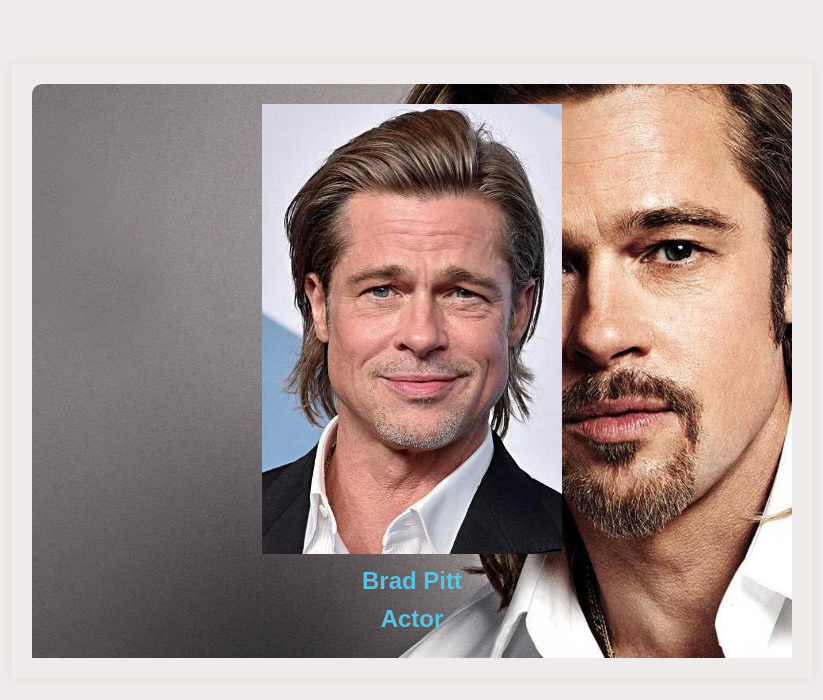
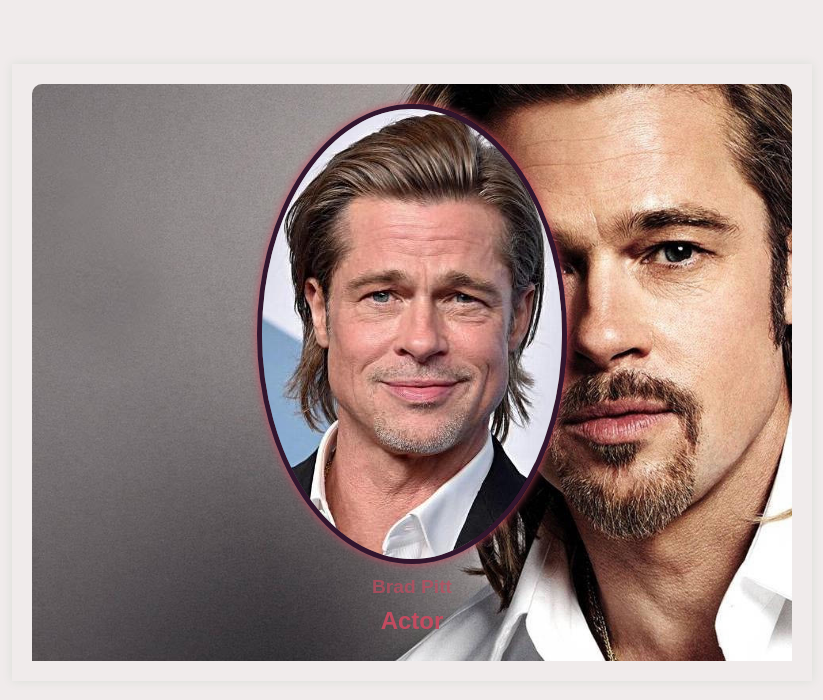
Before and after one commit to rcanifru/CLASE3-LUNES24, a plain HTML site: page index.html in a window 1280 px wide. Shown: the whole page, without its empty margins (228-1051 px from the left). Drawn offline with Linux system fonts and the light colour scheme; a web font is replaced by a local one.

Commit message:
CSS para etiqueta

```diff
--- a/estilo.css
+++ b/estilo.css
@@ -20,7 +20,7 @@ main{
 }
 header{
     text-align: center;
-    color: rgba(88, 195, 227);
+    color: rgb(196, 75, 96);
     padding: 20px 0;
     border-radius: 10px 10px 0 0;
     background-image: url('./Imagenes/fondo.jpg');
@@ -28,3 +28,14 @@ header{
     background-repeat: no-repeat;
     background-position: center;
 }
+
+header figure img{
+    border-radius: 50%;
+    border: 5px solid hsl(308, 40%, 14%);
+    box-shadow: 0px 0px 10px;
+}
+
+header h1{
+    font-size: 1.2em;
+    opacity: 0.7;
+}
```
